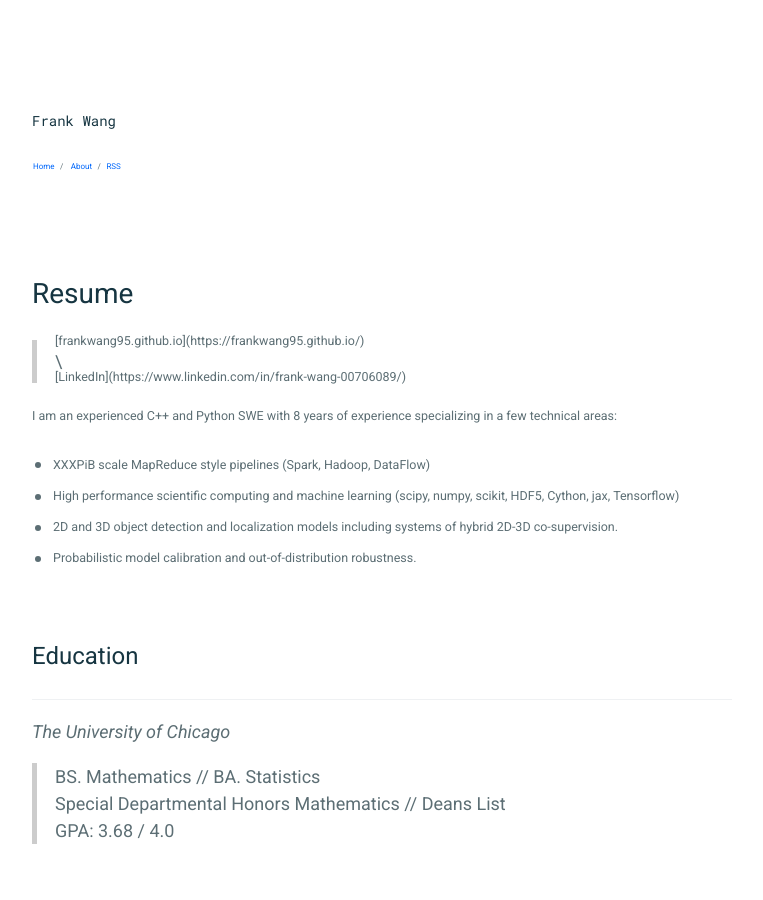
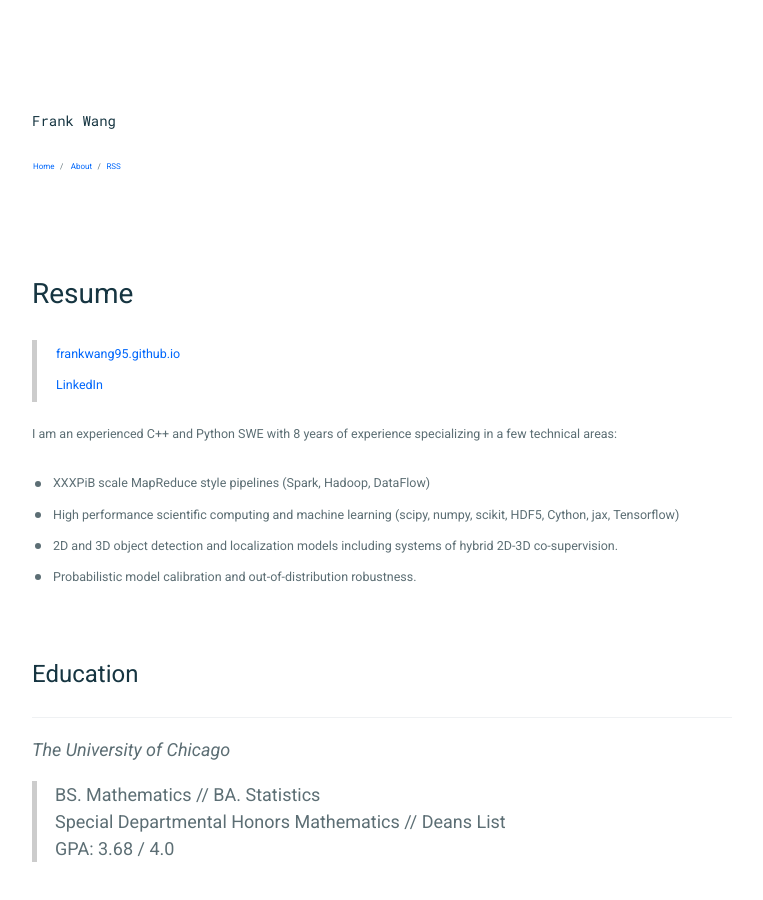
Before and after one commit to frankwang95/frankwang95.github.io, a Jekyll site: the page built from _pages/resume.md, in a window 1280 px wide and 900 px high. Shown: the whole window, without its empty margins (258-1021 px from the left). Built offline with Jekyll 4.4.1, drawn with Linux system fonts in a browser that asks for light colours.

Commit message:
Update resume.md

```diff
--- a/_pages/resume.md
+++ b/_pages/resume.md
@@ -4,8 +4,8 @@ title: Resume
 permalink: /resume/
 ---
 
-> <p style="line-height: 10%;"><sub><sup>[frankwang95.github.io](https://frankwang95.github.io/)</sup></sub></p> \
-> <p style="line-height: 10%;"><sub><sup>[LinkedIn](https://www.linkedin.com/in/frank-wang-00706089/)</sup></sub></p>
+> <sub><sup>[frankwang95.github.io](https://frankwang95.github.io/)</sup></sub> \
+> <sub><sup>[LinkedIn](https://www.linkedin.com/in/frank-wang-00706089/)</sup></sub>
 
 <sub><sup>I am an experienced C++ and Python SWE with 8 years of experience specializing in a few technical areas: </sup></sub>
 * <sub><sup>XXXPiB scale MapReduce style pipelines (Spark, Hadoop, DataFlow)</sup></sub>
```
